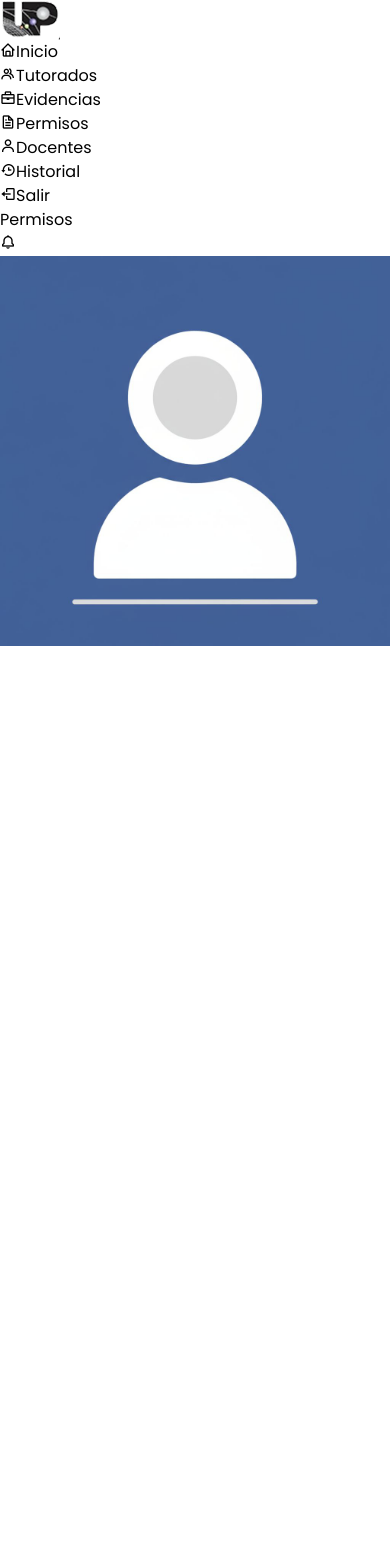
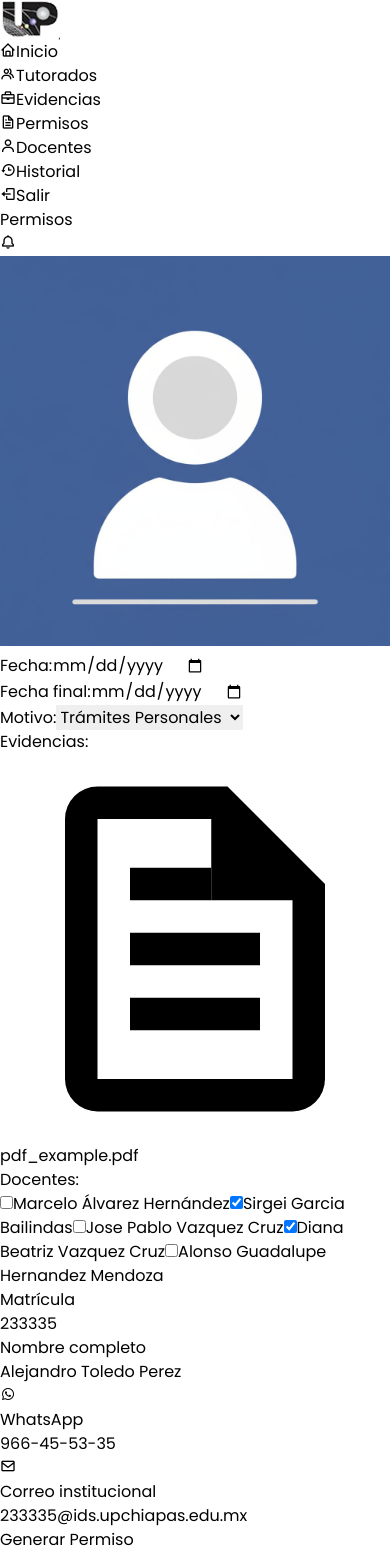
Before and after one commit to Jaredtorr/ProyectoPermissionGenerate, an Angular app: page /dashboard/generate-permission in a window 390 px wide. Before the commit the page ends 844 px from the top, so only its background shows below. Built offline with nearby package versions, Linux system fonts and the light colour scheme.

Commit message:
dashboard permisos generate

```diff
--- a/src/app/modules/generate-permission/generate-permission.component.html
+++ b/src/app/modules/generate-permission/generate-permission.component.html
@@ -0,0 +1,117 @@
+<div class="w-full px-4 sm:px-6 lg:px-8 py-4 sm:py-6 mt-16 sm:mt-20 lg:mt-32 max-w-7xl mx-auto">
+    <div class="grid grid-cols-1 lg:grid-cols-3 gap-6 sm:gap-8 lg:gap-12">
+        <div class="lg:col-span-2 w-full lg:-ml-10">
+            <div class="grid grid-cols-1 md:grid-cols-2 gap-4 sm:gap-6 lg:gap-12 mb-6 sm:mb-8">
+                <div class="w-full">
+                    <label for="fecha-inicial" class="block text-sm sm:text-base font-semibold text-gray-800 mb-2 sm:mb-3">Fecha:</label>
+                    <input type="date" id="fecha-inicial"
+                        class="w-full px-3 sm:px-4 py-2 sm:py-2.5 text-sm sm:text-base border border-gray-300 rounded-lg focus:outline-none focus:ring-2 focus:ring-blue-500 focus:border-transparent bg-white">
+                </div>
+                <div class="w-full">
+                    <label for="fecha-final" class="block text-sm sm:text-base font-semibold text-gray-800 mb-2 sm:mb-3">Fecha final:</label>
+                    <input type="date" id="fecha-final"
+                        class="w-full px-3 sm:px-4 py-2 sm:py-2.5 text-sm sm:text-base border border-gray-300 rounded-lg focus:outline-none focus:ring-2 focus:ring-blue-500 focus:border-transparent bg-white">
+                </div>
+            </div>
+            <div class="grid grid-cols-1 md:grid-cols-2 gap-4 sm:gap-6 lg:gap-12 mb-6 sm:mb-8">
+                <div class="w-full">
+                    <label for="motivo" class="block text-sm sm:text-base font-semibold text-gray-800 mb-2 sm:mb-3">Motivo:</label>
+                    <select id="motivo"
+                        class="w-full px-3 sm:px-4 py-2 sm:py-2.5 text-sm sm:text-base border border-gray-300 rounded-lg focus:outline-none focus:ring-2 focus:ring-blue-500 focus:border-transparent bg-white cursor-pointer">
+                        <option value="familiares">Familiares</option>
+                        <option value="salud">Salud</option>
+                        <option value="economicos">Económicos</option>
+                        <option value="eventos-academicos">Eventos Académicos</option>
+                        <option value="deportivos">Deportivos</option>
+                        <option value="embarazo">Embarazo</option>
+                        <option value="accidentes">Accidentes</option>
+                        <option value="adicciones">Adicciones</option>
+                        <option value="tramites-personales" selected>Trámites Personales</option>
+                        <option value="otro">Otro</option>
+                    </select>
+                </div>
+                <div class="w-full">
+                    <label class="block text-sm sm:text-base font-semibold text-gray-800 mb-2 sm:mb-3">Evidencias:</label>
+                    <a href="assets/pdf_example/pdf_example.pdf" target="_blank"
+                        class="inline-flex items-center gap-2 px-3 sm:px-4 py-2 sm:py-2.5 bg-white border border-gray-300 rounded-lg hover:bg-gray-50 transition-colors w-full sm:w-auto">
+                        <svg class="w-4 h-4 sm:w-5 sm:h-5 flex-shrink-0 text-red-600" fill="currentColor" viewBox="0 0 24 24">
+                            <path d="M14 2H6a2 2 0 0 0-2 2v16a2 2 0 0 0 2 2h12a2 2 0 0 0 2-2V8l-6-6zm4 18H6V4h7v5h5v11z" />
+                            <path d="M8 15h8v2H8zm0-4h8v2H8zm0-4h5v2H8z" />
+                        </svg>
+                        <span class="text-xs sm:text-sm text-gray-700 font-medium truncate">pdf_example.pdf</span>
+                    </a>
+                </div>
+            </div>
+            <div class="w-full">
+                <label class="block text-sm sm:text-base font-semibold text-gray-800 mb-2 sm:mb-3">Docentes:</label>
+                <div class="space-y-0 border border-gray-200 rounded-lg overflow-hidden bg-white">
+                    <label class="flex items-center gap-2 sm:gap-3 px-3 sm:px-4 py-2.5 sm:py-3 hover:bg-gray-50 cursor-pointer border-b border-gray-200 transition-colors">
+                        <input type="checkbox" class="w-4 h-4 flex-shrink-0 text-blue-600 rounded focus:ring-2 focus:ring-blue-500">
+                        <span class="text-sm sm:text-base text-gray-800">Marcelo Álvarez Hernández</span>
+                    </label>
+                    <label class="flex items-center gap-2 sm:gap-3 px-3 sm:px-4 py-2.5 sm:py-3 bg-blue-50 cursor-pointer border-b border-gray-200 transition-colors">
+                        <input type="checkbox" checked class="w-4 h-4 flex-shrink-0 text-blue-600 rounded focus:ring-2 focus:ring-blue-500">
+                        <span class="text-sm sm:text-base text-gray-800 font-medium">Sirgei Garcia Bailindas</span>
+                    </label>
+                    <label class="flex items-center gap-2 sm:gap-3 px-3 sm:px-4 py-2.5 sm:py-3 hover:bg-gray-50 cursor-pointer border-b border-gray-200 transition-colors">
+                        <input type="checkbox" class="w-4 h-4 flex-shrink-0 text-blue-600 rounded focus:ring-2 focus:ring-blue-500">
+                        <span class="text-sm sm:text-base text-gray-800">Jose Pablo Vazquez Cruz</span>
+                    </label>
+                    <label class="flex items-center gap-2 sm:gap-3 px-3 sm:px-4 py-2.5 sm:py-3 bg-blue-50 cursor-pointer border-b border-gray-200 transition-colors">
+                        <input type="checkbox" checked class="w-4 h-4 flex-shrink-0 text-blue-600 rounded focus:ring-2 focus:ring-blue-500">
+                        <span class="text-sm sm:text-base text-gray-800 font-medium">Diana Beatriz Vazquez Cruz</span>
+                    </label>
+                    <label class="flex items-center gap-2 sm:gap-3 px-3 sm:px-4 py-2.5 sm:py-3 hover:bg-gray-50 cursor-pointer transition-colors">
+                        <input type="checkbox" class="w-4 h-4 flex-shrink-0 text-blue-600 rounded focus:ring-2 focus:ring-blue-500">
+                        <span class="text-sm sm:text-base text-gray-800">Alonso Guadalupe Hernandez Mendoza</span>
+                    </label>
+                </div>
+            </div>
+
+        </div>
+        <div class="lg:col-span-1 w-full mt-6 lg:mt-0">
+            <div class="bg-white border border-gray-200 rounded-lg p-4 sm:p-5 lg:p-6 shadow-sm lg:sticky lg:top-20">
+                <div class="text-center pb-3 sm:pb-4 border-b border-gray-200">
+                    <p class="text-xs text-gray-500 uppercase tracking-wide mb-1">Matrícula</p>
+                    <p class="text-2xl sm:text-3xl font-bold text-gray-900">233335</p>
+                </div>
+
+                <div class="py-3 sm:py-4 space-y-2">
+                    <div>
+                        <p class="text-xs text-gray-500 uppercase tracking-wide mb-1">Nombre completo</p>
+                        <p class="text-base sm:text-lg font-semibold text-gray-800 break-words">Alejandro Toledo Perez</p>
+                    </div>
+                </div>
+
+                <div class="pt-3 sm:pt-4 border-t border-gray-200 space-y-2 sm:space-y-3">
+                    <div class="flex items-center gap-2 sm:gap-3">
+                        <div class="flex-shrink-0 w-9 h-9 sm:w-10 sm:h-10 bg-green-100 rounded-full flex items-center justify-center">
+                            <i class='bx bxl-whatsapp text-xl sm:text-2xl text-green-600'></i>
+                        </div>
+                        <div class="flex-1 min-w-0">
+                            <p class="text-xs text-gray-500 mb-0.5">WhatsApp</p>
+                            <p class="text-sm font-medium text-gray-800">966-45-53-35</p>
+                        </div>
+                    </div>
+
+                    <div class="flex items-center gap-2 sm:gap-3">
+                        <div class="flex-shrink-0 w-9 h-9 sm:w-10 sm:h-10 bg-red-100 rounded-full flex items-center justify-center">
+                            <i class='bx bx-envelope text-xl sm:text-2xl text-red-600'></i>
+                        </div>
+                        <div class="flex-1 min-w-0">
+                            <p class="text-xs text-gray-500 mb-0.5">Correo institucional</p>
+                            <p class="text-xs font-medium text-gray-800 break-all leading-relaxed">233335&#64;ids.upchiapas.edu.mx</p>
+                        </div>
+                    </div>
+                </div>
+
+                <div class="pt-4 sm:pt-6">
+                    <button type="submit"
+                        class="w-full py-2.5 sm:py-3 bg-blue-600 text-white text-sm sm:text-base font-semibold rounded-lg hover:bg-blue-700 active:bg-blue-800 transition-colors shadow-md hover:shadow-lg">
+                        Generar Permiso
+                    </button>
+                </div>
+            </div>
+        </div>
+    </div>
+</div>
```
Also changed, not shown: 1 other file (tests, documents, lock files or other folders).
